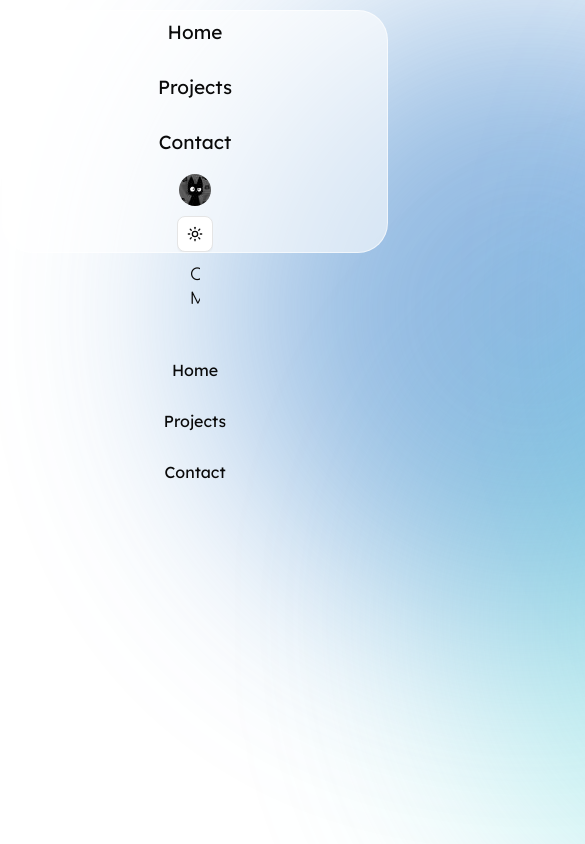
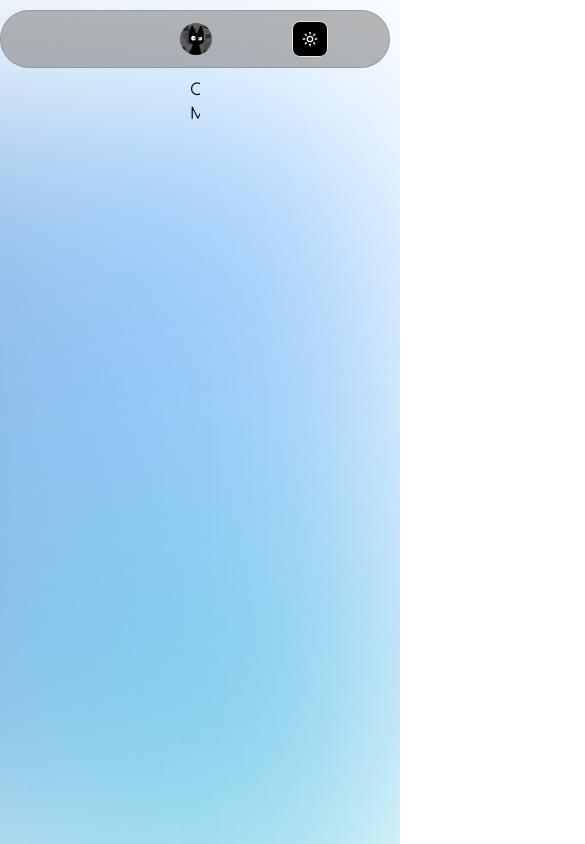
Before and after one commit to Olando07/Lando, a React (Vite) app: page /Lando/Contact in a window 390 px wide. Shown: the top 844 px of the page, 585 px wide, since content can reach past the window. Built offline with nearby package versions, Linux system fonts and the light colour scheme.

Commit message:
"removed-shadcn nav component and fixed mobile view"

```diff
--- a/package.json
+++ b/package.json
@@ -22,7 +22,6 @@
         "@radix-ui/react-avatar": "^1.1.6",
         "@radix-ui/react-navigation-menu": "^1.2.6",
         "@radix-ui/react-slot": "^1.2.0",
-        "@radix-ui/react-tooltip": "^1.2.3",
         "@tailwindcss/vite": "^4.1.4",
         "class-variance-authority": "^0.7.1",
         "clsx": "^2.1.1",
@@ -32,7 +31,6 @@
         "react": "^19.0.0",
         "react-dom": "^19.0.0",
         "react-router": "^7.5.1",
-        "sonner": "^2.0.3",
         "tailwind-merge": "^3.2.0",
         "tailwindcss": "^4.1.4",
         "tw-animate-css": "^1.2.5"
--- a/src/App.jsx
+++ b/src/App.jsx
@@ -10,17 +10,15 @@ import ContactMe from "./components/Contact-me";
 function App() {
     return (
         <>
-            <main>
+            <Header />
                 <Suspense fallback={<div className="loading">Loading...</div>}>
-                <Header />
                     <Routes basename="/Lando">
                         <Route path="Lando/" element={<Hero/>} />
                         <Route path="Lando/Projects" element={<Projects />} />
                         <Route path="Lando/Contact" element={<ContactMe />} />
                     </Routes>
-                <Footer />
                 </Suspense>
-            </main>
+            <Footer />
             <div className="color1"></div>
             <div className="color2"></div>
             <div className="color3"></div>
--- a/src/components/footer.jsx
+++ b/src/components/footer.jsx
@@ -1,6 +1,5 @@
 import React from "react";
-import { NavigationMenu, NavigationMenuItem, NavigationMenuLink, NavigationMenuList } from "@/components/ui/navigation-menu";
-import { Link } from "react-router";
+
 import "../css/nav.css";
 
 function Footer() {
@@ -14,21 +13,21 @@ function Footer() {
 
     return (
         <>
-            <div className="footer">
+            <footer className="footer">
                 <div className="nav-links">
-                    <NavigationMenu>
-                        <NavigationMenuList className="flex flex-col w-full space-y-2 sm:flex-row sm:space-y-0 sm:space-x-4">
+                    <nav className="nav">
+                        <ul className="nav-ul flex flex-col w-full space-y-2 sm:flex-row sm:space-y-0 sm:space-x-4">
                             {links.map(({ to, label }) => (
-                                <NavigationMenuItem key={to}>
-                                    <NavigationMenuLink className="w-full">
-                                        <Link to={to}>{label}</Link>
-                                    </NavigationMenuLink>
-                                </NavigationMenuItem>
+                                <li key={to}>
+                                    <a className="w-full h-full" href={to}>
+                                        {label}
+                                    </a>
+                                </li>
                             ))}
-                        </NavigationMenuList>
-                    </NavigationMenu>
+                        </ul>
+                    </nav>
                 </div>
-            </div>
+            </footer>
         </>
     );
 }
--- a/src/components/header.jsx
+++ b/src/components/header.jsx
@@ -8,6 +8,7 @@ import { Link } from "react-router";
 import "../css/nav.css";
 
 function Header() {
+    const [active, setActive] = useState("false");
     /* dark mode / light mode setup */
     const [theme, setTheme] = useState(localStorage.getItem("theme") || "light");
     let modeToolTip = theme === "light" ? "Switch to dark mode" : "Switch to light mode";
@@ -31,24 +32,29 @@ function Header() {
 
     return (
         <>
-            <div className="header">
+            <header className="header">
                 <div className="nav-links">
-                    <NavigationMenu>
-                        <NavigationMenuList className="flex flex-col w-full space-y-2 sm:flex-row sm:space-y-0 sm:space-x-4">
+                    <nav className={!active ? "nav active" : "nav"}>
+                        <ul className="nav-ul flex flex-col w-full space-y-2 sm:flex-row sm:space-y-0 sm:space-x-4">
                             {links.map(({ to, label }) => (
-                                <NavigationMenuItem key={to}>
-                                    <NavigationMenuLink className="w-full">
-                                        <Link to={to}>{label}</Link>
-                                    </NavigationMenuLink>
-                                </NavigationMenuItem>
+                                <li key={to}>
+                                    <a className="w-full h-full" href={to}>
+                                        {label}
+                                    </a>
+                                </li>
                             ))}
-                        </NavigationMenuList>
-                    </NavigationMenu>
+                        </ul>
+                    </nav>
+                </div>
+                <div className={!active ? "mobile-tab active" : "mobile-tab"}>
+                    <div className={!active ? "menu-toggle active" : "menu-toggle"} onClick={() => setActive(!active)}>
+                        <div className="bar"></div>
+                        <div className="bar"></div>
+                        <div className="bar"></div>
                     </div>
                     <div className="avatar">
                         <AvatarDemo></AvatarDemo>
                     </div>
-
                     <div className="mode">
                         <Button variant="outline" size="icon" onClick={toggleTheme}>
                             <Sun className="h-[1.2rem] w-[1.2rem] rotate-0 scale-100 transition-all dark:-rotate-90 dark:scale-0" />
@@ -57,6 +63,7 @@ function Header() {
                         </Button>
                     </div>
                 </div>
+            </header>
         </>
     );
 }
--- a/src/css/nav.css
+++ b/src/css/nav.css
@@ -16,7 +16,26 @@
     --fourth-blue: #34dcc3;
     --span-blue: #1b8e92;
     --teal: #57d4d899;
+}
 
+body,
+.header,
+.footer,
+.hero,
+.nav,
+.nav-links,
+.nav-ul,
+.bar,
+.menu-toggle,
+.div,
+.welcome,
+.experience-div,
+.about-me,
+.iconsdiv,
+.color1,
+.color2,
+.color3 {
+    transition: all 0.3s ease;
 }
 
 body {
@@ -38,7 +57,7 @@ body {
 
 .header {
     margin: 40px auto;
-    padding: 12px 10px;
+    padding: 10px;
     border-radius: 30px;
     border: 1px solid rgba(255, 255, 255, 0.6);
     background: rgba(255, 255, 255, 0.6);
@@ -48,7 +67,9 @@ body {
 .footer {
     margin: 40px 0;
 }
+/* end of header and footer */
 
+/* header and footer links */
 .header div a,
 .footer div a {
     font-family: "Lexend", sans-serif;
@@ -59,18 +80,72 @@ body {
     padding: 4px 10px;
 }
 
-.header .nav-links a, .footer .nav-links a {
-    border-radius: 10px;
+.header .nav-links a,
+.footer .nav-links a {
+    border-radius: 6px;
 }
 
 .footer div a {
     font-size: 16px;
 }
+/* end of header and footer links */
 
+/* nav styles */
+.nav-links .nav {
+    justify-content: center;
+    display: flex;
+}
+
+.nav-links ul li {
+    overflow: hidden;
+}
+
+.nav-links .nav ul li {
+    padding: 10px 0;
+}
+
+.nav-links .nav ul li a {
+    padding: 8px;
+}
+/* end of nav styles */
+
+/* name and occupation styles */
+.hero span {
+    color: var(--span-blue);
+    font-size: 26px;
+}
+/* end of name and occupation styles */
+
+/* avatar */
 .avatar {
     width: 32px;
     height: 32px;
 }
+/* end of avatar */
+
+/* mobile tab */
+.mobile-tab {
+    display: flex;
+    flex-direction: row;
+    gap: 12px;
+}
+/* end of tab */
+
+/* hamburger bar */
+.menu-toggle {
+    display: none;
+    cursor: pointer;
+}
+/* end of hamburger bar */
+
+/* hamburger bars */
+.bar {
+    width: 28px;
+    height: 2px;
+    background-color: var(--color-gray-800);
+    margin: 6px 0;
+}
+/* end of hamburger bars */
 
 /* Glowing Backgrounds */
 .color1,
@@ -112,18 +187,7 @@ body {
     left: 450px;
     background-color: var(--teal);
 }
-
-body.dark .color1 {
-    background-color: var(--main-blue);
-}
-
-body.dark .color2 {
-    background-color: var(--second-blue);
-}
-
-body.dark .color3 {
-    background-color: #2a9b9f;
-}
+/* end of glowing colors */
 
 /* Light Mode */
 body.light .nav-links a:hover {
@@ -149,19 +213,10 @@ body.light .btn:hover {
 }
 
 body.light .btn {
-    color: var(--black);
+    color: var(--white);
     border-color: var(--third-blue);
 }
-
-.hero span{
-    color: var(--span-blue);
-    font-size: 26px;
-}
-
-body.dark .hero span,
-body.dark .typing-text .cursor {
-    color: var(--fourth-blue);
-}
+/* end of light */
 
 /* Dark Mode */
 body.dark .header {
@@ -186,19 +241,222 @@ body.dark .social-icons a {
     color: var(--white);
 }
 
-@media(max-width: 768px) {
-    body {
-        width: 100vw;
+body.dark .hero span,
+body.dark .typing-text .cursor {
+    color: var(--fourth-blue);
+}
+
+body.dark .color1 {
+    background-color: var(--main-blue);
+}
+
+body.dark .color2 {
+    background-color: var(--second-blue);
+}
+
+body.dark .color3 {
+    background-color: #2a9b9f;
+}
+
+body.dark .bar {
+    background-color: var(--white);
+}
+/* end of dark mode */
+
+/* smaller screen styles */
+@media (max-width: 768px) {
+    * {
+        overflow-x: hidden;
+        padding: 0;
+        margin: 0;
+    }
+
+    .color1 {
+        left: -300px;
+        top: 80px;
+        height: 800px;
+        width: 400px;
+        overflow: hidden;
+    }
+
+    .color2 {
+        left: 0px;
+        top: 80px;
+        height: 800px;
+        width: 400px;
+        overflow: hidden;
+    }
+
+    .color3 {
+        left: 0px;
+        top: 480px;
+        height: 800px;
+        width: 400px;
+        overflow: hidden;
+    }
+
+    .hero {
+        padding: 0;
+    }
+
+    /* nav styles */
+    .nav-links .nav {
+        position: fixed;
+        top: 0;
+        left: -100%;
+        width: 40%;
         height: 100vh;
+        flex-direction: column;
+        justify-content: center;
+        align-items: center;
+        z-index: 101;
+        transition: left 0.4s ease;
+        box-shadow: -5px 0 15px rgba(0, 0, 0, 0.1);
+    }
+
+    .nav ul {
+        flex-direction: column;
+        align-items: center;
+        gap: 4rem;
+    }
+
+    .nav-links .nav ul li,
+    .nav-links .nav ul li a {
+        padding: 15px 20px;
+    }
+
+    .nav-links .nav ul li a {
+        padding: 15px 40px;
+    }
+
+    .nav-links .nav.active {
+        left: 0;
+        background-color: var(--white);
+        display: flex;
+        justify-content: center;
+        align-content: center;
+    }
+
+    body.dark .nav-links .nav.active {
+        background-color: var(--black);
+    }
+
+    .nav-links .nav {
+        display: none;
+    }
+
+    .nav-links .nav.active {
+        display: flex;
+        position: fixed;
+        width: 190px;
+        opacity: 0.95;
+    }
+
+    .menu-toggle {
+        display: block;
+        z-index: 102;
+    }
+
+    .menu-toggle.active {
+        position: fixed;
+        left: 75px;
+        top: 25px;
+    }
+
+    .menu-toggle.active .bar:nth-child(1) {
+        transform: rotate(-45deg) translate(-5px, 6px);
+    }
+
+    .menu-toggle.active .bar:nth-child(2) {
+        opacity: 0;
+    }
+
+    .menu-toggle.active .bar:nth-child(3) {
+        transform: rotate(45deg) translate(-5px, -6px);
     }
 
     .header {
-        margin: 10px 2px;
-        padding: 0;
-        flex-wrap: wrap; /* allows items to wrap on narrow screens */
+        gap: 70px;
         display: flex;
         align-items: center;
-        flex-direction: column;
+        margin: 10px auto;
+        max-width: 400px;
+        border: 1px solid rgba(136, 136, 136, 0.6);
+        background: rgba(136, 136, 136, 0.6);
+    }
+    /* end of nav styles */
+
+    .hero .headingdiv,
+    .hero .experience-div {
+        overflow: hidden;
+    }
+
+    .hero .headingdiv {
+        padding: 0;
+        margin: 20px 0;
+        height: 710px;
+    }
+
+    .hero .experience-div {
+        position: relative;
+        left: -5px;
+        top: -100px;
+        width: 430px;
+        height: 500px;
+        display: flex;
+    }
+
+    .hero .experience-div .experience {
+        position: static;
+        overflow-y: hidden;
+        overflow-x: scroll;
+        width: 450px;
+        height: 400px;
+        box-shadow: none;
+        left: -200px;
+    }
+
+    .hero .experience-div .experience .experience-subdiv {
+        width: 600px;
+        position: relative;
+        left: -14px;
+    }
+
+    .hero .experience-div .experience .experience-subdiv code {
+        font-family: monospace;
+        font-size: 1rem;
+        white-space: pre-wrap;
+        overflow-x: auto;
+        display: block;
+    }
+
+    .mobile-tab {
+        display: flex;
+        flex-direction: row;
+        justify-content: center;
+        align-items: center;
+        gap: 80px;
+        position: relative;
+        left: -30px;
+    }
+
+    .mobile-tab .active {
+        position: static;
+    }
+
+    /* making light/dark mode button more visible */
+    .mode button {
+        background-color: var(--black);
+        color: #fff;
+    }
+
+    body.dark .mode button {
+        background-color: rgba(255, 255, 255, 0.745);
+        color: var(--black);
+    }
+
+    .hero .maindiv {
+        padding: 50px 30px;
     }
 
     /* .header .nav-links ul, .footer .nav-links ul, .iconsdiv {
@@ -224,15 +482,4 @@ body.dark .social-icons a {
         font-size: 22px;
         width: 100%;
     } */
-
-
 }
-
-/* Optional: Responsive Adjustments */
-/*
-@media(max-width: 380px) {
-    .header {
-        // add responsive styles here
-    }
-}
-*/
```
Also changed, not shown: src/components/hero.jsx (+6 -5 lines), src/components/ui/sonner.jsx (deleted, +0 -24 lines), src/components/ui/tooltip.jsx (deleted, +0 -53 lines), src/css/main.css (+38 -14 lines), src/index.css (indentation only), 1 other file (tests, documents, lock files or other folders). Lines whose indentation alone changed are shown as unchanged.
